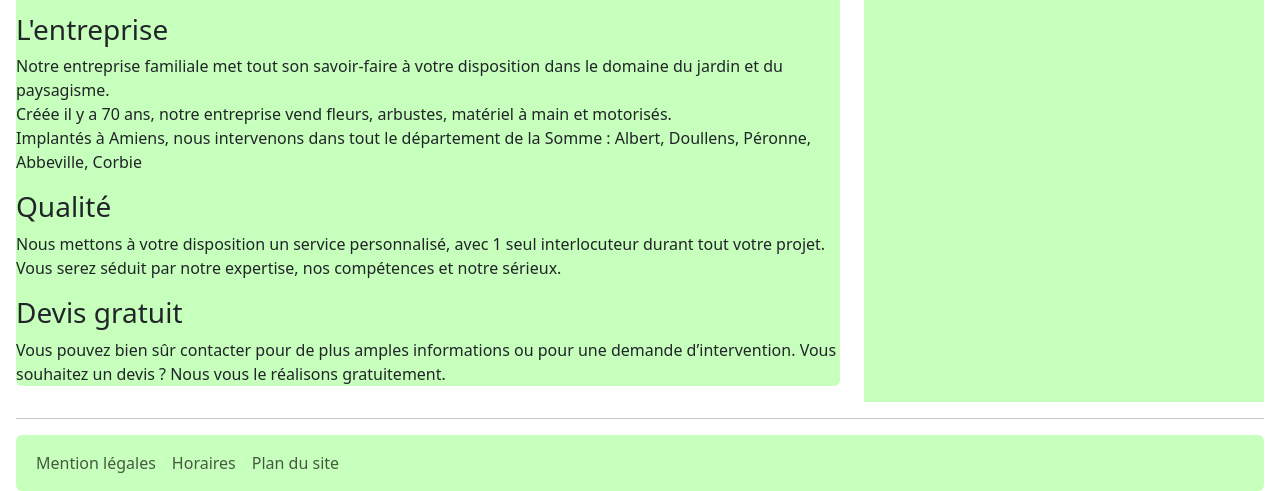
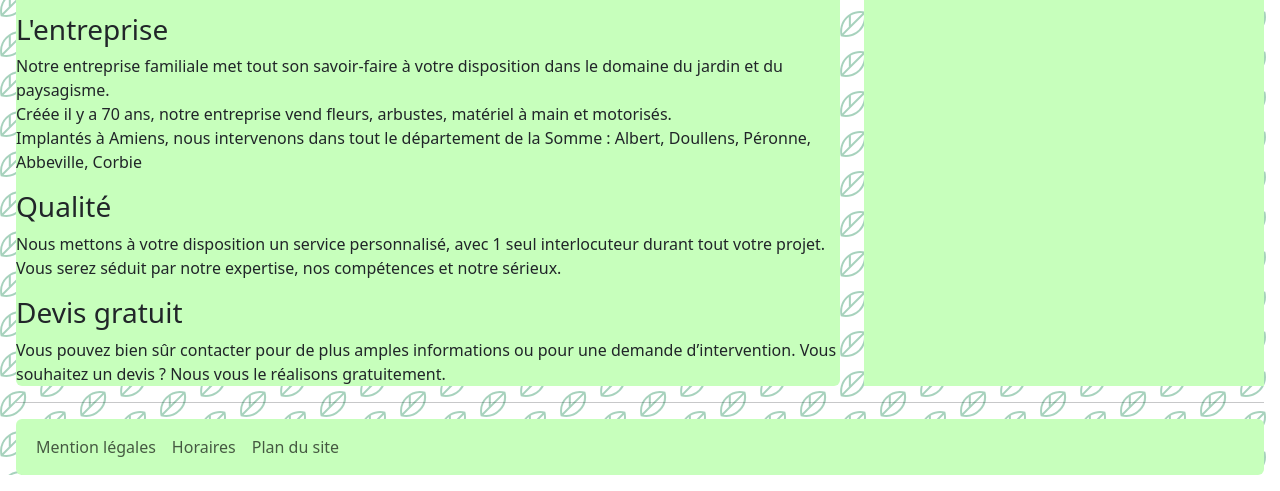
Before and after one commit to Tsuihakuwu/jarditou_bootstrap, a plain HTML site: page index.html in a window 1280 px wide. Shown: the part 477-968 px from the top of the page. Drawn offline with nearby package versions, Linux system fonts and the light colour scheme; the site is published under a folder, as on GitHub Pages, so addresses that start at the root find nothing.

Commit message:
1.01 Debug CSS

```diff
--- a/index.html
+++ b/index.html
@@ -8,7 +8,7 @@
     <link href="https://cdn.jsdelivr.net/npm/bootstrap@5.3.0-alpha1/dist/css/bootstrap.min.css" rel="stylesheet"
         integrity="sha384-GLhlTQ8iRABdZLl6O3oVMWSktQOp6b7In1Zl3/Jr59b6EGGoI1aFkw7cmDA6j6gD" crossorigin="anonymous">
     <title>Jarditou votre r&eacute;f&eacute;rence pour le jardinage &#33;</title>
-    <link rel="stylesheet" href="/assets/css/styles.css">
+    <link rel="stylesheet" href="assets/css/styles.css">
     <link rel="icon" href="src/img/jarditou_favicon.ico">
 </head>
 
```
Also changed, not shown: contact.html (+1 -1 lines), tableau.html (+1 -1 lines).
